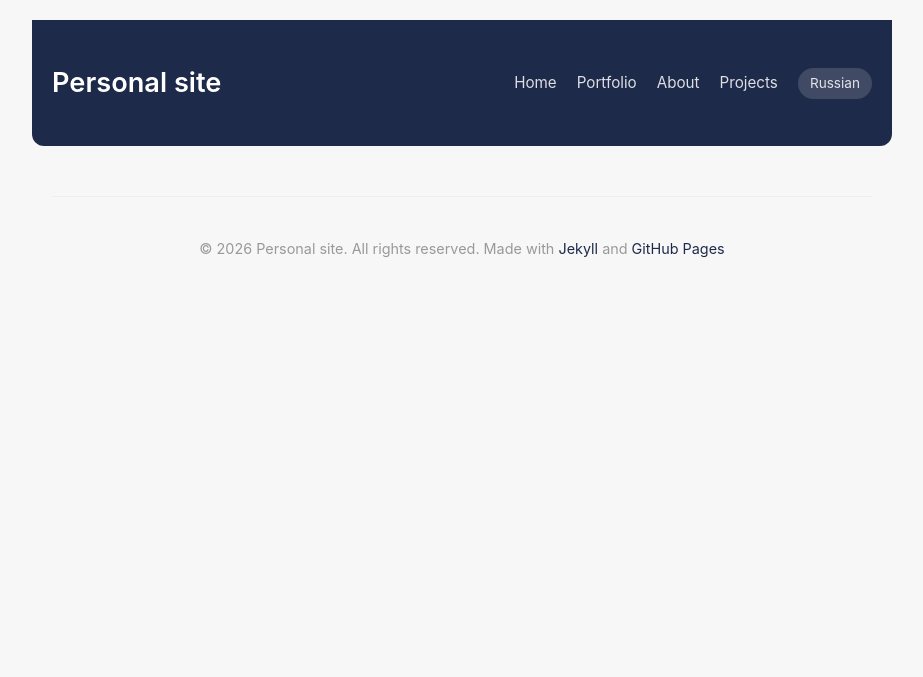
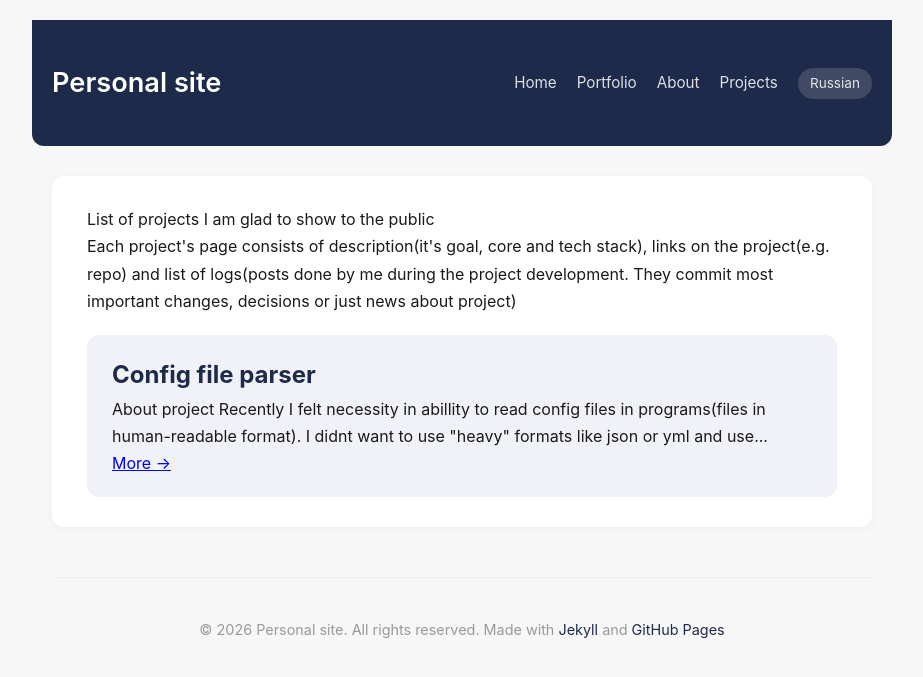
Before and after one commit to ExtremumDev/ExtremumDev.github.io, a Jekyll site: the page built from en/projects.md, in a window 1280 px wide. Shown: the top 677 px of the page, without its empty margins (178-1101 px from the left). Built offline with Jekyll 4.4.1, drawn with Linux system fonts in a browser that asks for light colours.

Commit message:
New project

```diff
--- /dev/null
+++ b/_en_projects/config_reader.md
@@ -0,0 +1,25 @@
+---
+layout: default-en
+title: Config file parser
+project_slug: config
+lang: ru
+---
+
+## About project
+<p>Recently I felt necessity in abillity to read config files in programs(files in human-readable format). I didnt want to use "heavy" formats like json or yml and use side heavy libraries for working with them. So I decided to use simple format like that:
+<pre style="background: #bebebe;"><code >KEY=VALUE
+hellow=world
+list = ["ds", "124", "ewe]
+</code></pre>
+and write my own parsing program.</p>
+So this program appeared because of my own need in it and my wish to work with low level parsing.
+
+## Links
+[GitHub Repo](https://github.com/ExtremumDev/config_reader)
+
+## Tech stack
+Plain C
+## Current status
+Developing
+Simple version is ready. There is an abillity to read simple key=value configs(without lists for now). I am planning to upgrade this program perfectly(parsing itself and usability for it's users).
+I would like to some people to use and test my program in their projects and give feedback
--- a/en/projects.md
+++ b/en/projects.md
@@ -2,3 +2,19 @@
 layout: default-en
 title: My Projects
 ---
+<div class="page-content">
+<p>List of projects I am glad to show to the public</p>
+<p> Each project's page consists of description(it's goal, core and tech stack), links on the project(e.g. repo) and list of logs(posts done by me during the project development. They commit most important changes, decisions or just news about project)</p>
+<div style="display: grid; gap: 25px; margin-top: 20px;">
+    {% assign projects = site.en_projects %}
+    {% for project in projects %}
+        <div style="background: #f0f2f7; padding: 20px 25px; border-radius: 12px;">
+            <h2><a href="{{ project.url }}" style="text-decoration: none; color: #1e2a4a;">{{ project.title }}</a></h2>
+            <p>{{ project.content | markdownify | strip_html | truncatewords: 30 }}</p>
+            <p><a href="{{ project.url }}">More →</a></p>
+        </div>
+    {% else %}
+        <p>No projects yes.</p>
+    {% endfor %}
+</div>
+</div>
```
Also changed, not shown: _ru_projects/config_reader.md (added, +25 -0 lines).
